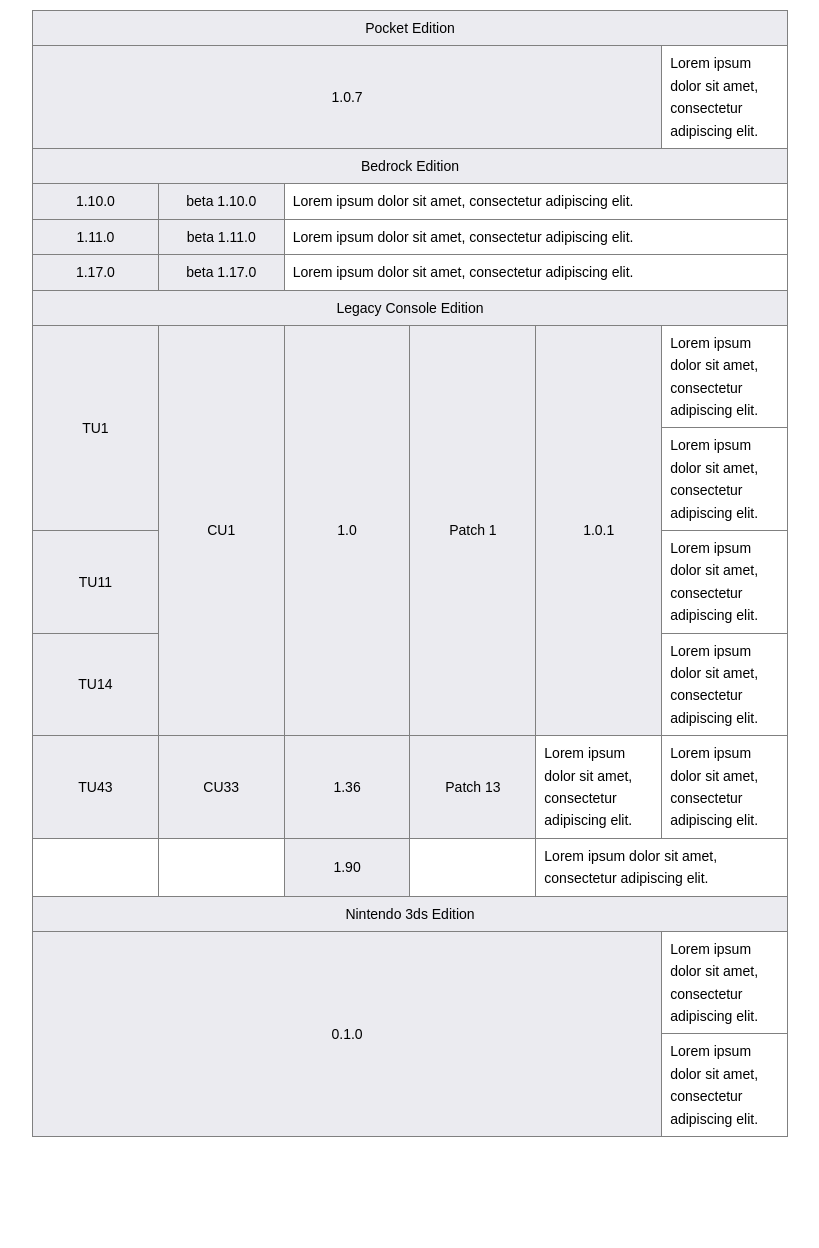
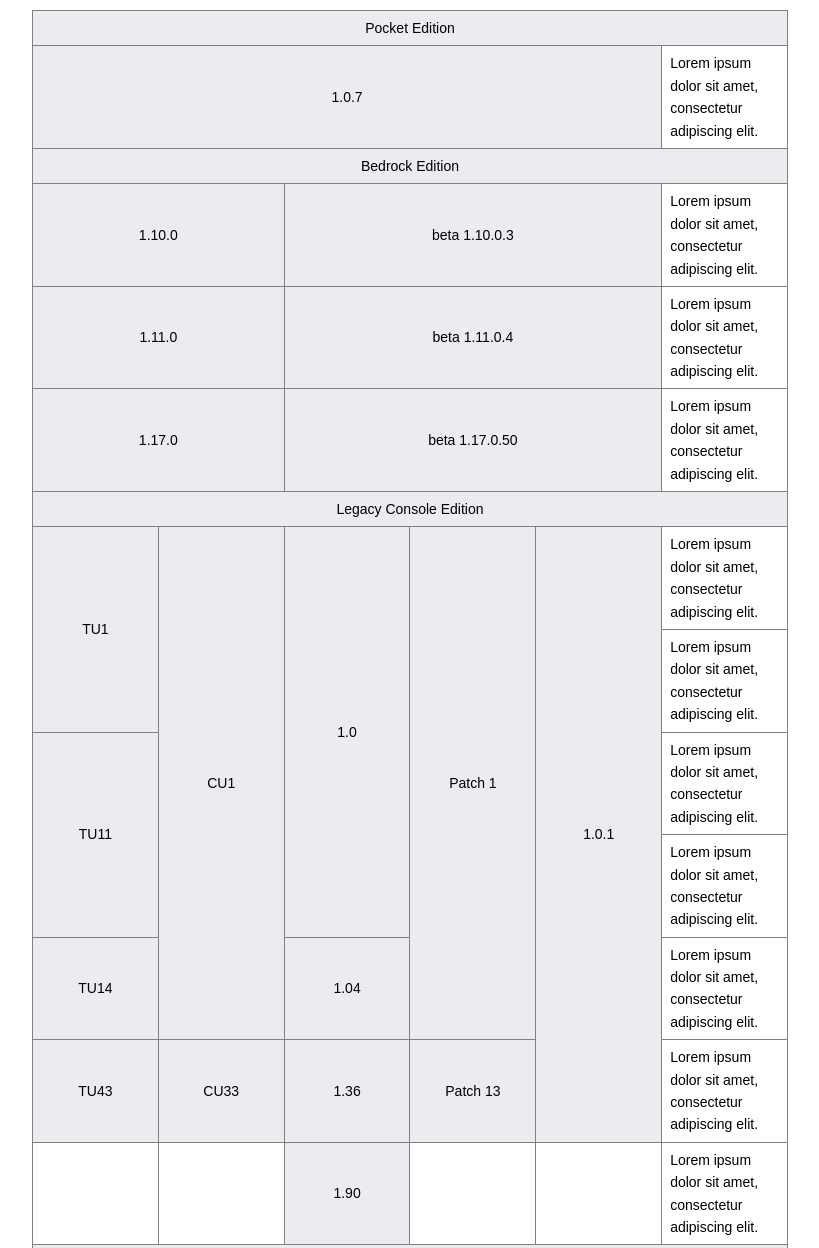
Before and after one commit to f1vish/table, a plain HTML site: page index.html in a window 1280 px wide. Shown: the top 1248 px of the page, without its empty margins (230-1049 px from the left). Before the commit the page ends 1147 px from the top, so only its background shows below. Drawn offline with Linux system fonts and the light colour scheme.

Commit message:
Edit html

```diff
--- a/index.html
+++ b/index.html
@@ -11,91 +11,101 @@
 
   <body>
     <table>
+
       <tbody>
         <tr class="section-title">
           <th colspan="6">Pocket Edition</th>
         </tr>
+
         <tr>
           <th colspan="5">1.0.7</th>
           <td>Lorem ipsum dolor sit amet, consectetur adipiscing elit.</td>
         </tr>
+
         <tr class="section-title">
           <th colspan="6">Bedrock Edition</th>
         </tr>
+
         <tr>
-          <th>1.10.0</th>
-          <th>beta 1.10.0</th>
-          <td colspan="4">
-            Lorem ipsum dolor sit amet, consectetur adipiscing elit.
-          </td>
+          <th colspan="2">1.10.0</th>
+          <th colspan="3">beta 1.10.0.3</th>
+          <td>Lorem ipsum dolor sit amet, consectetur adipiscing elit.</td>
         </tr>
+
         <tr>
-          <th>1.11.0</th>
-          <th>beta 1.11.0</th>
-          <td colspan="4">
-            Lorem ipsum dolor sit amet, consectetur adipiscing elit.
-          </td>
+          <th colspan="2">1.11.0</th>
+          <th colspan="3">beta 1.11.0.4</th>
+          <td>Lorem ipsum dolor sit amet, consectetur adipiscing elit.</td>
         </tr>
+
         <tr>
-          <th>1.17.0</th>
-          <th>beta 1.17.0</th>
-          <td colspan="4">
-            Lorem ipsum dolor sit amet, consectetur adipiscing elit.
-          </td>
+          <th colspan="2">1.17.0</th>
+          <th colspan="3">beta 1.17.0.50</th>
+          <td>Lorem ipsum dolor sit amet, consectetur adipiscing elit.</td>
         </tr>
+
         <tr class="section-title">
           <th colspan="6">Legacy Console Edition</th>
         </tr>
+
         <tr>
           <th rowspan="2">TU1</th>
-          <th rowspan="4">CU1</th>
+          <th rowspan="5">CU1</th>
           <th rowspan="4">1.0</th>
-          <th rowspan="4">Patch 1</th>
-          <th rowspan="4">1.0.1</th>
+          <th rowspan="5">Patch 1</th>
+          <th rowspan="6">1.0.1</th>
           <td>Lorem ipsum dolor sit amet, consectetur adipiscing elit.</td>
         </tr>
+
         <tr>
           <td>Lorem ipsum dolor sit amet, consectetur adipiscing elit.</td>
         </tr>
+
         <tr>
-          <th>TU11</th>
+          <th rowspan="2">TU11</th>
           <td>Lorem ipsum dolor sit amet, consectetur adipiscing elit.</td>
         </tr>
+
+        <tr>
+          <td>Lorem ipsum dolor sit amet, consectetur adipiscing elit.</td>
+        </tr>
+
         <tr>
           <th>TU14</th>
+          <th>1.04</th>
           <td>Lorem ipsum dolor sit amet, consectetur adipiscing elit.</td>
         </tr>
+
         <tr>
           <th>TU43</th>
           <th>CU33</th>
           <th>1.36</th>
           <th>Patch 13</th>
-          <td colspan="1">
-            Lorem ipsum dolor sit amet, consectetur adipiscing elit.
-          </td>
           <td>Lorem ipsum dolor sit amet, consectetur adipiscing elit.</td>
         </tr>
+
         <tr>
           <td></td>
           <td></td>
           <th>1.90</th>
           <td></td>
-          <td colspan="2">
-            Lorem ipsum dolor sit amet, consectetur adipiscing elit.
-          </td>
+          <td></td>
+          <td>Lorem ipsum dolor sit amet, consectetur adipiscing elit.</td>
         </tr>
+
         <tr class="section-title">
-          <th colspan="6">Nintendo 3ds Edition</th>
+          <th colspan="6">New Nintendo 3DS Edition</th>
         </tr>
+
         <tr>
           <th colspan="5" rowspan="2">0.1.0</th>
           <td>Lorem ipsum dolor sit amet, consectetur adipiscing elit.</td>
         </tr>
+
         <tr>
-          <td>
-            Lorem ipsum dolor sit amet, consectetur adipiscing elit.
-          </td>
+          <td>Lorem ipsum dolor sit amet, consectetur adipiscing elit.</td>
         </tr>
+
       </tbody>
     </table>
   </body>
```
Also changed, not shown: 1 other file.
